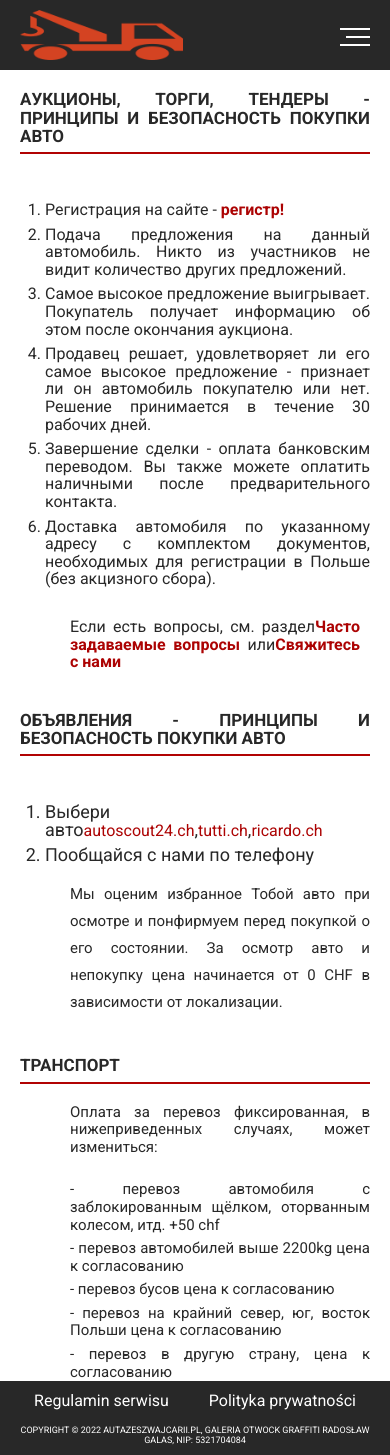
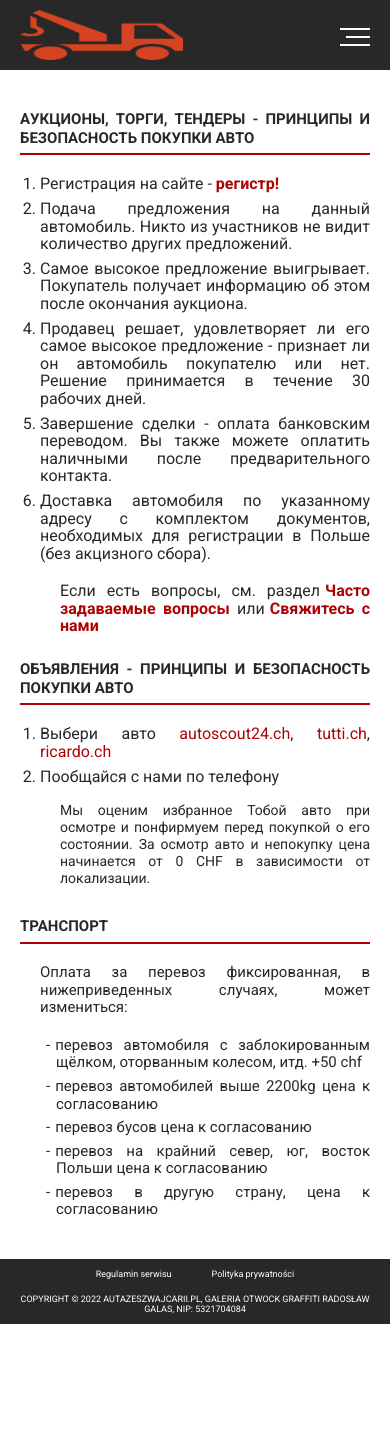
Before and after one commit to Adrian-Capbatut/auto-cars, a React (Create React App) app: page /rules in a window 390 px wide. After the commit the page ends 1324 px from the top, so only its background shows below. Built offline with nearby package versions, Linux system fonts and the light colour scheme.

Commit message:
add changes styles

```diff
--- /dev/null
+++ b/src/Components/CardAuto/index.js
@@ -0,0 +1,52 @@
+import React from 'react'
+import { NavLink } from 'react-router-dom'
+import masina from './../../Assets/Images/11.jpg'
+
+function CardAuto() {
+	return (
+		<div class='content-car'>
+			<div class='car-item'>
+				<div class='car-item__img'>
+					<NavLink to='/auto'>
+						<img class='car-img' src={masina} alt='' />
+					</NavLink>
+				</div>
+				<div class='car-item__content'>
+					<NavLink to='/auto'>
+						<span>Audi A3 Sportback TFSI Quattro</span>
+					</NavLink>
+					<p class='car-item__register'>
+						1. регистрация: <span>3 wrzesnia 2014</span>
+					</p>
+					<div class='car-item__more-info'>
+						<div class='car-item__km'>
+							Пробег: <span>132500 km</span>
+						</div>
+						<div class='car-item__number'>
+							Номер ссылки: <span>DHG-848-R</span>
+						</div>
+					</div>
+				</div>
+				<div class='car-auction'>
+					<div class='auction-time'>
+						<div class='finis-auction'>
+							КОНЕЦ АУКЦИОНА: <span>23-02-2024 15:31:32</span>
+						</div>
+						<div class='time-auction'>
+							К КОНЦУ АУКЦИОНА: <span>4godz 26min 24s</span>
+						</div>
+					</div>
+					<div class='auction-entry-actions'>
+						<div className='auction-entry__img'></div>
+						<span class='auctions-observations'>ДОБАВИТЬ В НАБЛЮДЕНИЕ</span>
+						<span class='auction-action-make-offer'>
+							<NavLink to='/auto'>более</NavLink>
+						</span>
+					</div>
+				</div>
+			</div>
+		</div>
+	)
+}
+
+export default CardAuto
--- /dev/null
+++ b/src/Components/ContactForm/index.js
@@ -0,0 +1,63 @@
+import React from 'react'
+
+const contactForm = () => {
+	return (
+		<div className='contact-items'>
+			<h3 className='contact-title'>Do you have questions ?</h3>
+			<form className='form'>
+				<div className='input-data'>
+					<label htmlFor='name'>
+						<span className='name'></span>
+					</label>
+					<input
+						type='text'
+						id='name'
+						name='name'
+						placeholder='Name'
+						required
+					/>
+				</div>
+				<div className='input-data'>
+					<label htmlFor='email'>
+						<span className='email'></span>
+					</label>
+					<input
+						type='email'
+						id='email'
+						name='email'
+						placeholder='E-mail'
+						required
+					/>
+				</div>
+				<div className='input-data'>
+					<label htmlFor='phone'>
+						<span className='phone-black'></span>
+					</label>
+					<input
+						type='tel'
+						id='phone'
+						name='phone'
+						placeholder='Phone'
+						required
+					/>
+				</div>
+				<div className='input-data'>
+					<label htmlFor='message'>
+						<span className='message'></span>
+					</label>
+					<textarea
+						id='message'
+						name='message'
+						placeholder='Message'
+						required
+					></textarea>
+				</div>
+				<button className='contact-btn' type='submit'>
+					Send
+				</button>
+			</form>
+		</div>
+	)
+}
+
+export default contactForm
--- a/src/Components/Layouts/Sidebar/index.js
+++ b/src/Components/Layouts/Sidebar/index.js
@@ -2,7 +2,7 @@ import React, { useEffect, useState } from 'react'
 import { NavLink, useLocation } from 'react-router-dom'
 import './styles.css'
 
-const Index = () => {
+const Sidebar = () => {
 	const [isDropdownOpen, setDropdownOpen] = useState(false)
 	const [isBurgerActive, setBurgerActive] = useState(false)
 	const location = useLocation()
@@ -46,7 +46,6 @@ const Index = () => {
 	}, [isBurgerActive])
 
 	useEffect(() => {
-		// Ascunde meniul când utilizatorul navighează la o altă pagină
 		setBurgerActive(false)
 		setDropdownOpen(false)
 	}, [location.pathname])
@@ -97,4 +96,4 @@ const Index = () => {
 	)
 }
 
-export default Index
+export default Sidebar
--- a/src/Pages/Contact/index.js
+++ b/src/Pages/Contact/index.js
@@ -1,4 +1,5 @@
 import React from 'react'
+import ContactForm from '../../Components/ContactForm'
 import './styles.css'
 
 const index = () => {
@@ -44,62 +45,7 @@ const index = () => {
 						<p>REGON: 141048173</p>
 					</div>
 				</div>
-
-				<div className='contact-items'>
-					<h3 className='contact-title'>Do you have questions ?</h3>
-					<form className='form'>
-						<div className='input-data'>
-							<label htmlFor='name'>
-								<span className='name'></span>
-							</label>
-							<input
-								type='text'
-								id='name'
-								name='name'
-								placeholder='Name'
-								required
-							/>
-						</div>
-						<div className='input-data'>
-							<label htmlFor='email'>
-								<span className='email'></span>
-							</label>
-							<input
-								type='email'
-								id='email'
-								name='email'
-								placeholder='E-mail'
-								required
-							/>
-						</div>
-						<div className='input-data'>
-							<label htmlFor='phone'>
-								<span className='phone-black'></span>
-							</label>
-							<input
-								type='tel'
-								id='phone'
-								name='phone'
-								placeholder='Phone'
-								required
-							/>
-						</div>
-						<div className='input-data'>
-							<label htmlFor='message'>
-								<span className='message'></span>
-							</label>
-							<textarea
-								id='message'
-								name='message'
-								placeholder='Message'
-								required
-							></textarea>
-						</div>
-						<button className='contact-btn' type='submit'>
-							Send
-						</button>
-					</form>
-				</div>
+				<ContactForm />
 			</div>
 		</div>
 	)
--- a/src/Pages/Contact/styles.css
+++ b/src/Pages/Contact/styles.css
@@ -1,14 +1,5 @@
 @import url('https://fonts.googleapis.com/css2?family=Cormorant+Garamond:wght@700&family=Roboto:wght@400;500;700&display=swap');
 @import url('https://fonts.googleapis.com/css2?family=Cormorant+Garamond:wght@700&family=Inter&family=Roboto:wght@400;500;700&display=swap');
-
-a {
-	color: #fff;
-	font-size: 16px;
-}
-
-a:hover {
-	color: #f4dbdb;
-}
 
 .contact {
 	margin: 70px auto;
@@ -42,6 +33,15 @@ a:hover {
 	font-family: 'Cormorant Garamond', serif;
 	font-size: 42px;
 	font-weight: 700;
+}
+
+.contact-info a {
+	color: #fff;
+	font-size: 16px;
+}
+
+.contact-info a:hover {
+	color: #f4dbdb;
 }
 
 .contact-info__title {
--- a/src/Pages/Rules/index.js
+++ b/src/Pages/Rules/index.js
@@ -54,12 +54,11 @@ const index = () => {
 					<ol class='rules-ads'>
 						<li>
 							Выбери авто
-							<a href='https://www.autoscout24.ch'>autoscout24.ch</a>,
-							<a href='https://www.tutti.ch'>tutti.ch</a>,
-							<a href='https://www.ricardo.ch'>ricardo.ch</a>
+							<a href='https://www.autoscout24.ch'> autoscout24.ch</a>,
+							<a href='https://www.tutti.ch'> tutti.ch</a>,
+							<a href='https://www.ricardo.ch'> ricardo.ch</a>
 						</li>
 						<li>Пообщайся с нами по телефону</li>
-
 						<p>
 							Мы оценим избранное Тобой авто при осмотре и понфирмуем перед
 							покупкой о его состоянии. За осмотр авто и непокупку цена
@@ -80,15 +79,15 @@ const index = () => {
 
 					<ul>
 						<li>
-							- перевоз автомобиля с заблокированным щёлком, оторванным колесом,
+							перевоз автомобиля с заблокированным щёлком, оторванным колесом,
 							итд. +50 chf
 						</li>
-						<li>- перевоз автомобилей выше 2200kg цена к согласованию</li>
-						<li>- перевоз бусов цена к согласованию</li>
+						<li>перевоз автомобилей выше 2200kg цена к согласованию</li>
+						<li>перевоз бусов цена к согласованию</li>
 						<li>
-							- перевоз на крайний север, юг, восток Польши цена к согласованию
+							перевоз на крайний север, юг, восток Польши цена к согласованию
 						</li>
-						<li>- перевоз в другую страну, цена к согласованию</li>
+						<li>перевоз в другую страну, цена к согласованию</li>
 					</ul>
 				</div>
 			</div>
--- a/src/Pages/Rules/styles.css
+++ b/src/Pages/Rules/styles.css
@@ -1,7 +1,6 @@
 .content-rules {
 	max-width: 1000px;
-	margin: 0 auto;
-	padding-top: 20px;
+	margin: 40px auto;
 	color: #282828;
 	font-size: 16px;
 	line-height: 17.6px;
@@ -27,12 +26,9 @@
 .rules-items ol {
 	display: flex;
 	flex-direction: column;
+	flex-wrap: wrap;
 	gap: 7px;
-}
-
-.rules-items ol {
-	padding-top: 47px;
-	margin-left: 25px;
+	margin: 30px 0 0 25px;
 }
 
 .rules-items a {
@@ -50,6 +46,10 @@
 	margin-left: 40px;
 }
 
+.auction-link a {
+	margin-left: 5px;
+}
+
 .rules-ads {
 	font-size: 18px;
 }
@@ -65,6 +65,7 @@
 }
 .rules-price {
 	font-size: 15px;
+	list-style-type: none;
 }
 
 .rules-price p {
@@ -77,3 +78,47 @@
 	flex-direction: column;
 	gap: 6px;
 }
+
+.rules-price ul > li {
+	text-indent: -5px;
+	margin-left: 6px;
+}
+
+.rules-price ul > li::before {
+	content: '-';
+	margin-right: 5px;
+	margin-left: -5px;
+	text-indent: 5px;
+}
+
+@media screen and (max-width: 600px) {
+	.title-item {
+		font-size: 15px;
+	}
+
+	.rules-items ol {
+		margin: 20px 0 0 20px;
+	}
+
+	.rules-ads {
+		font-size: 16px;
+	}
+
+	.rules-ads p {
+		margin: 10px 0 30px 20px;
+		font-size: 14px;
+		line-height: 17px;
+	}
+
+	.auction-link {
+		padding: 20px 0 25px;
+	}
+
+	.rules-price p {
+		margin: 20px 0 20px 20px;
+	}
+
+	.rules-price ul {
+		margin-left: 30px;
+	}
+}
--- a/src/Pages/TradeCarGallery/styles.css
+++ b/src/Pages/TradeCarGallery/styles.css
@@ -236,14 +236,14 @@
 }
 
 .auction-entry-actions {
-	margin-left: 30px;
+	margin-left: 35px;
 	font-size: 12px;
-	padding: 0 0 0 4px;
+	padding: 0 0 0 2px;
 	background-color: #fff;
 	border: 1px solid #ccc;
 	display: flex;
 	align-items: center;
-	gap: 10px;
+	gap: 7px;
 	z-index: 0;
 	position: relative;
 }
@@ -269,9 +269,9 @@
 
 .auction-action-make-offer a {
 	bottom: -1px;
-	right: -8px;
+	right: -7px;
 	position: absolute;
-	padding: 3px 5px;
+	padding: 5px 5px;
 	border-radius: 8px;
 	background-color: #ac0303;
 	font-weight: 700;
```
Also changed, not shown: src/Pages/TradeCarGallery/index.js (+2 -125 lines).
